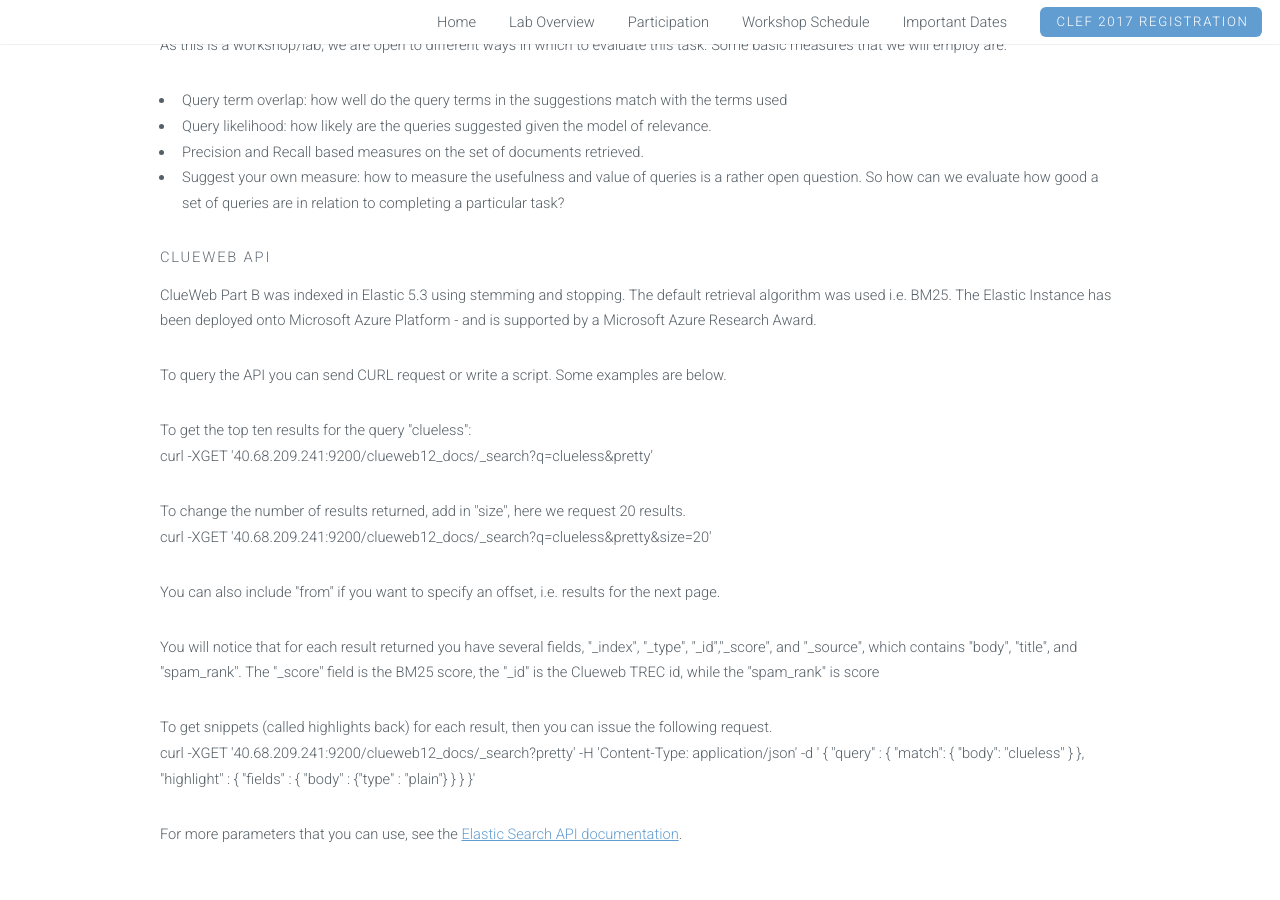
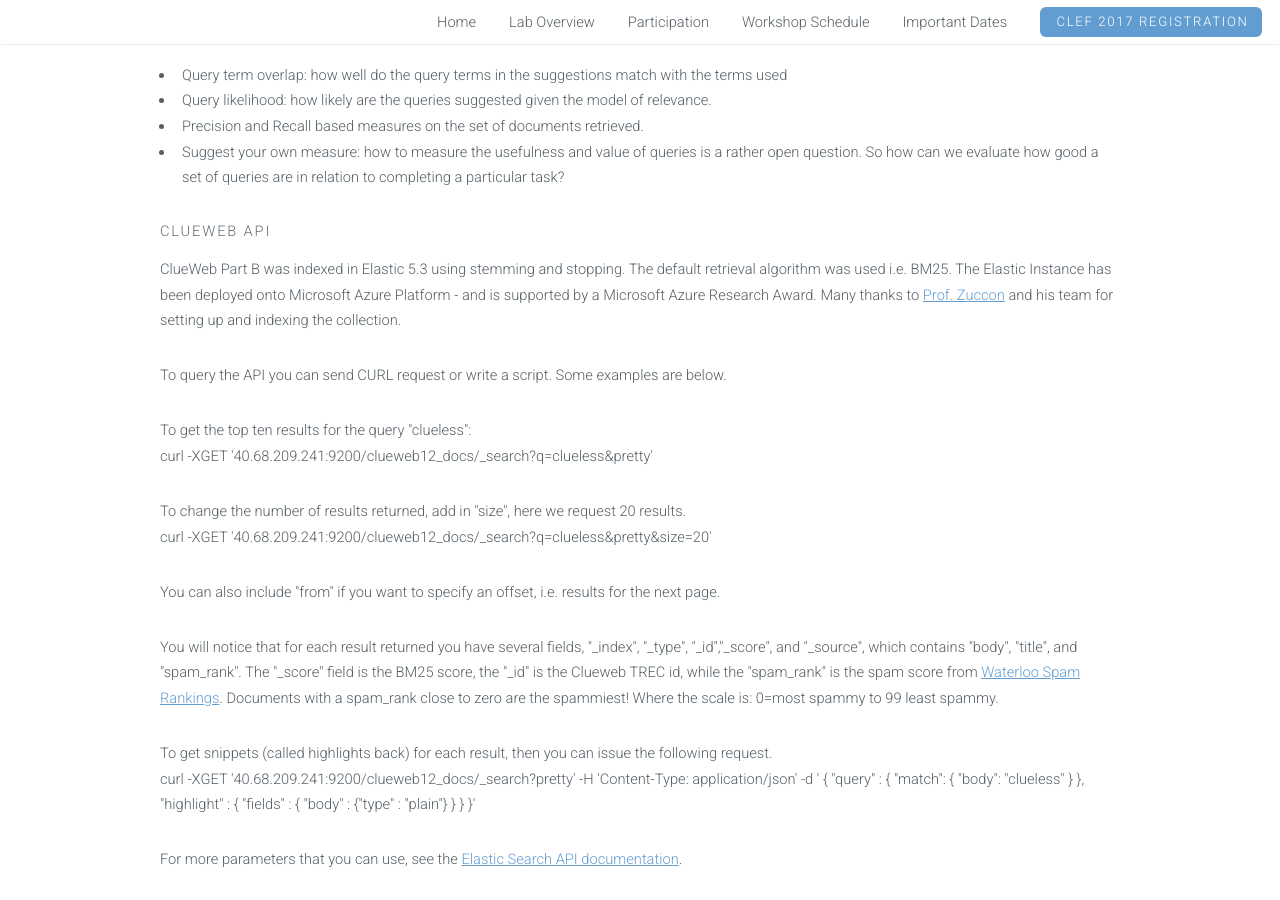
Before and after one commit to ekanou/dynamicsearch, a Jekyll site: the page built from clef-lab.html, in a window 1280 px wide and 900 px high, scrolled down 3971 px. Built offline with Jekyll 4.4.1, drawn with Linux system fonts in a browser that asks for light colours.

Commit message:
updated elastic instructions

```diff
--- a/clef-lab.html
+++ b/clef-lab.html
@@ -100,8 +100,8 @@ layout: clef-default
 			<ul>
 				<li>Task Description: Starting with an initial query for a given topic, the task is to generate a series of subsequent or related queries.</li>
 				<li>Data Set: The data used will TREC ClueWeb Part B and based on the topics from the Session Track 2014.</li>
-                <li>API: ClueWeb has been indexed using ElasticSearch, so you can assume that the search engine that the agent/person is interacting with is based on this API (see below for details on how to query the API).<li>
-                <li>Topics: A subset of 26 topics have been selected, where there was many queries issued, numerous clicks, and relevant documents i.e. interaction data.
+                <li>API: ClueWeb has been indexed using ElasticSearch, so you can assume that the search engine that the agent/person is interacting with is based on this API (see below for details on how to query the API).</li>
+                <li>Topics: A subset of 26 topics have been selected, where there was many queries issued, numerous clicks, and relevant documents i.e. interaction data. </li>
                 <li>Feedback: To help guide the process, also included is noisy judgements / click data, where in the case (a) the feedback data can be taken to be a classifier making decisions on the observed result lists (i.e. from what is returned by the queries issued), or in the case of (b) the feedback data can be take as clicks that the user has performed on the observed result list (i.e. given a query, you can assume that this is what the user clicks on, to help infer the next query).</li>
 			</ul>
 			</section>
@@ -134,8 +134,7 @@ layout: clef-default
                 <h4>ClueWeb API</h4>
                 <p>
                     ClueWeb Part B was indexed in Elastic 5.3 using stemming and stopping. The default retrieval algorithm was used i.e. BM25.
-                    The Elastic Instance has been deployed onto Microsoft Azure Platform - and is supported by a Microsoft Azure Research Award.
-
+                    The Elastic Instance has been deployed onto Microsoft Azure Platform - and is supported by a Microsoft Azure Research Award. Many thanks to <a href="http://zuccon.net">Prof. Zuccon</a> and his team for setting up and indexing the collection.
 
                 </p>
 
@@ -156,7 +155,7 @@ layout: clef-default
                    <p>You can also include "from" if you want to specify an offset, i.e. results for the next page.</p>
 
 
-                   <p>You will notice that for each result returned you have several fields, "_index", "_type", "_id","_score", and  "_source", which contains "body", "title", and "spam_rank". The "_score" field is the BM25 score, the "_id" is the Clueweb TREC id, while the "spam_rank" is score
+                   <p>You will notice that for each result returned you have several fields, "_index", "_type", "_id","_score", and  "_source", which contains "body", "title", and "spam_rank". The "_score" field is the BM25 score, the "_id" is the Clueweb TREC id, while the "spam_rank" is the spam score from <a href="http://www.mansci.uwaterloo.ca/~msmucker/cw12spam/"> Waterloo Spam Rankings</a>. Documents with a spam_rank close to zero are the spammiest! Where the scale is: 0=most spammy to 99 least spammy.</p>
 
                    <p>To get snippets (called highlights back) for each result, then you can issue the following request.<br>
 
```
